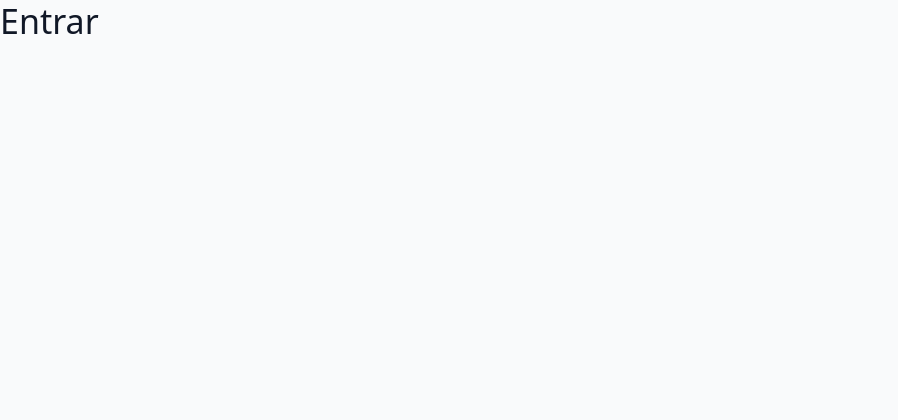
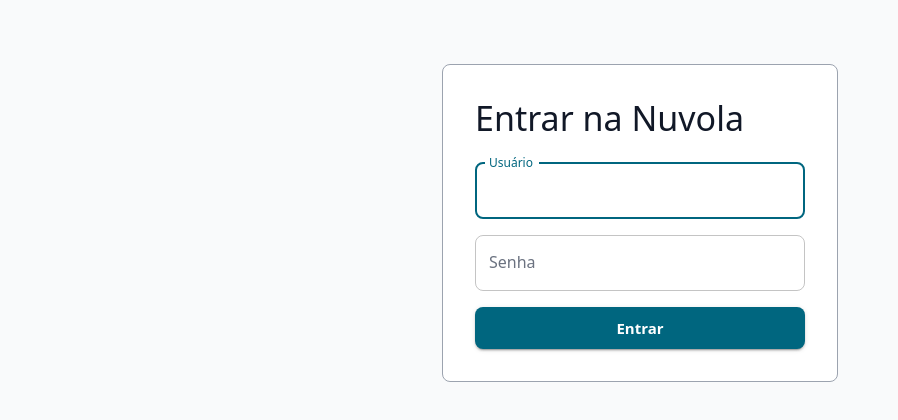
Before and after one commit to lorraine-crst/plataforma-portabilidade-convenios, a React app in the folder frontend/: page /login in a window 1280 px wide. Shown: the top 420 px of the page, without its empty margins (0-898 px from the left). Built offline with nearby package versions, Linux system fonts and the light colour scheme.

Commit message:
feat: login, sessão e rotas protegidas por perfil

```diff
--- /dev/null
+++ b/frontend/src/auth/AuthContext.tsx
@@ -0,0 +1,104 @@
+import {
+  createContext,
+  useCallback,
+  useContext,
+  useEffect,
+  useMemo,
+  useState,
+  type ReactNode,
+} from "react";
+import { useNavigate } from "react-router";
+import { definirAoExpirarSessao, definirToken } from "../api/client";
+import { login as loginNaApi } from "../api/endpoints";
+import type { RespostaLogin, Usuario } from "../types";
+
+const CHAVE_SESSAO = "nuvola.sessao";
+
+interface ValorAuth {
+  usuario: Usuario | null;
+  token: string | null;
+  login: (usuario: string, senha: string) => Promise<Usuario>;
+  logout: () => void;
+}
+
+const AuthContext = createContext<ValorAuth | null>(null);
+
+function lerSessaoSalva(): RespostaLogin | null {
+  try {
+    const salva = sessionStorage.getItem(CHAVE_SESSAO);
+
+    if (!salva) {
+      return null;
+    }
+
+    const sessao = JSON.parse(salva) as RespostaLogin;
+
+    if (
+      !sessao.token ||
+      (sessao.perfil !== "BENEFICIARIO" && sessao.perfil !== "OPERADOR")
+    ) {
+      return null;
+    }
+
+    definirToken(sessao.token);
+    return sessao;
+  } catch {
+    return null;
+  }
+}
+
+interface AuthProviderProps {
+  children: ReactNode;
+}
+
+export function AuthProvider({ children }: AuthProviderProps) {
+  const navigate = useNavigate();
+  const [sessao, setSessao] = useState<RespostaLogin | null>(lerSessaoSalva);
+
+  const login = useCallback(async (usuario: string, senha: string) => {
+    const resposta = await loginNaApi(usuario, senha);
+    sessionStorage.setItem(CHAVE_SESSAO, JSON.stringify(resposta));
+    definirToken(resposta.token);
+    setSessao(resposta);
+    return { nome: resposta.nome, perfil: resposta.perfil };
+  }, []);
+
+  const logout = useCallback(() => {
+    sessionStorage.removeItem(CHAVE_SESSAO);
+    definirToken(null);
+    setSessao(null);
+  }, []);
+
+  useEffect(() => {
+    definirAoExpirarSessao(() => {
+      logout();
+      navigate("/login", { replace: true, state: { sessaoExpirada: true } });
+    });
+
+    return () => {
+      definirAoExpirarSessao(null);
+    };
+  }, [logout, navigate]);
+
+  const valor = useMemo<ValorAuth>(
+    () => ({
+      usuario: sessao ? { nome: sessao.nome, perfil: sessao.perfil } : null,
+      token: sessao?.token ?? null,
+      login,
+      logout,
+    }),
+    [sessao, login, logout],
+  );
+
+  return <AuthContext value={valor}>{children}</AuthContext>;
+}
+
+export function useAuth(): ValorAuth {
+  const valor = useContext(AuthContext);
+
+  if (!valor) {
+    throw new Error("useAuth precisa ser usado dentro do AuthProvider");
+  }
+
+  return valor;
+}
--- /dev/null
+++ b/frontend/src/auth/RedirecionarInicio.tsx
@@ -0,0 +1,11 @@
+import { Navigate } from "react-router";
+import { useAuth } from "./AuthContext";
+import { homeDoPerfil } from "./perfis";
+
+export function RedirecionarInicio() {
+  const { usuario } = useAuth();
+
+  return (
+    <Navigate to={usuario ? homeDoPerfil(usuario.perfil) : "/login"} replace />
+  );
+}
--- /dev/null
+++ b/frontend/src/auth/RotaProtegida.tsx
@@ -0,0 +1,22 @@
+import { Navigate, Outlet } from "react-router";
+import type { Perfil } from "../types";
+import { useAuth } from "./AuthContext";
+import { homeDoPerfil } from "./perfis";
+
+interface RotaProtegidaProps {
+  perfil?: Perfil;
+}
+
+export function RotaProtegida({ perfil }: RotaProtegidaProps) {
+  const { usuario } = useAuth();
+
+  if (!usuario) {
+    return <Navigate to="/login" replace />;
+  }
+
+  if (perfil && usuario.perfil !== perfil) {
+    return <Navigate to={homeDoPerfil(usuario.perfil)} replace />;
+  }
+
+  return <Outlet />;
+}
--- /dev/null
+++ b/frontend/src/auth/perfis.ts
@@ -0,0 +1,12 @@
+import type { Perfil } from "../types";
+
+export const nomesDosPerfis: Record<Perfil, string> = {
+  BENEFICIARIO: "Beneficiário",
+  OPERADOR: "Operador",
+};
+
+export function homeDoPerfil(perfil: Perfil): string {
+  return perfil === "BENEFICIARIO"
+    ? "/beneficiario/autorizar"
+    : "/operador/portabilidade";
+}
--- a/frontend/src/components/Layout.tsx
+++ b/frontend/src/components/Layout.tsx
@@ -1,11 +1,46 @@
-import { AppBar, Container, Toolbar, Typography } from "@mui/material";
-import { Link, Outlet } from "react-router";
+import {
+  AppBar,
+  Box,
+  Button,
+  Container,
+  Stack,
+  Toolbar,
+  Typography,
+} from "@mui/material";
+import { Link, NavLink, Outlet, useNavigate } from "react-router";
+import { useAuth } from "../auth/AuthContext";
+import { nomesDosPerfis } from "../auth/perfis";
+import type { Perfil } from "../types";
+
+interface ItemMenu {
+  rotulo: string;
+  destino: string;
+}
+
+const menus: Record<Perfil, ItemMenu[]> = {
+  BENEFICIARIO: [
+    { rotulo: "Autorização", destino: "/beneficiario/autorizar" },
+    { rotulo: "Minhas solicitações", destino: "/beneficiario/solicitacoes" },
+  ],
+  OPERADOR: [
+    { rotulo: "Nova portabilidade", destino: "/operador/portabilidade" },
+    { rotulo: "Painel", destino: "/operador/painel" },
+  ],
+};
 
 export function Layout() {
+  const { usuario, logout } = useAuth();
+  const navigate = useNavigate();
+
+  function sair() {
+    logout();
+    navigate("/login", { replace: true });
+  }
+
   return (
     <>
       <AppBar position="static" color="secondary" elevation={0}>
-        <Toolbar>
+        <Toolbar sx={{ gap: 2, flexWrap: "wrap", py: 1 }}>
           <Typography
             component={Link}
             to="/"
@@ -14,6 +49,44 @@ export function Layout() {
           >
             Nuvola
           </Typography>
+
+          {usuario && (
+            <>
+              <Box
+                component="nav"
+                aria-label="Menu principal"
+                sx={{ display: "flex", gap: 1, flexGrow: 1 }}
+              >
+                {menus[usuario.perfil].map((item) => (
+                  <Button
+                    key={item.destino}
+                    component={NavLink}
+                    to={item.destino}
+                    color="inherit"
+                    sx={{
+                      "&.active": { bgcolor: "rgba(255, 255, 255, 0.15)" },
+                    }}
+                  >
+                    {item.rotulo}
+                  </Button>
+                ))}
+              </Box>
+
+              <Stack direction="row" spacing={2} sx={{ alignItems: "center" }}>
+                <Box sx={{ textAlign: "right" }}>
+                  <Typography variant="body2" sx={{ fontWeight: 600 }}>
+                    {usuario.nome}
+                  </Typography>
+                  <Typography variant="caption" sx={{ opacity: 0.85 }}>
+                    {nomesDosPerfis[usuario.perfil]}
+                  </Typography>
+                </Box>
+                <Button color="inherit" variant="outlined" onClick={sair}>
+                  Sair
+                </Button>
+              </Stack>
+            </>
+          )}
         </Toolbar>
       </AppBar>
       <Container component="main" maxWidth="lg" sx={{ py: 3 }}>
--- a/frontend/src/main.tsx
+++ b/frontend/src/main.tsx
@@ -3,6 +3,7 @@ import { StrictMode } from "react";
 import { createRoot } from "react-dom/client";
 import { BrowserRouter } from "react-router";
 import { App } from "./App";
+import { AuthProvider } from "./auth/AuthContext";
 import { tema } from "./tema";
 
 const raiz = document.getElementById("root");
@@ -16,7 +17,9 @@ createRoot(raiz).render(
     <ThemeProvider theme={tema}>
       <CssBaseline />
       <BrowserRouter>
-        <App />
+        <AuthProvider>
+          <App />
+        </AuthProvider>
       </BrowserRouter>
     </ThemeProvider>
   </StrictMode>,
--- a/frontend/src/pages/comum/Login.tsx
+++ b/frontend/src/pages/comum/Login.tsx
@@ -1,9 +1,125 @@
-import { Typography } from "@mui/material";
+import {
+  Button,
+  Container,
+  Paper,
+  Stack,
+  TextField,
+  Typography,
+} from "@mui/material";
+import { useState } from "react";
+import { Navigate, useLocation, useNavigate } from "react-router";
+import { ApiError } from "../../api/ApiError";
+import { useAuth } from "../../auth/AuthContext";
+import { homeDoPerfil } from "../../auth/perfis";
+import { Alerta } from "../../components/Alerta";
+import { temErros, validarLogin, type Erros } from "../../utils/validacoes";
+
+interface EstadoNavegacao {
+  sessaoExpirada?: boolean;
+}
 
 export function Login() {
+  const { usuario: usuarioLogado, login } = useAuth();
+  const navigate = useNavigate();
+  const location = useLocation();
+  const estado = location.state as EstadoNavegacao | null;
+
+  const [usuario, setUsuario] = useState("");
+  const [senha, setSenha] = useState("");
+  const [erros, setErros] = useState<Erros<"usuario" | "senha">>({});
+  const [erroEnvio, setErroEnvio] = useState<string | null>(null);
+  const [enviando, setEnviando] = useState(false);
+
+  if (usuarioLogado) {
+    return <Navigate to={homeDoPerfil(usuarioLogado.perfil)} replace />;
+  }
+
+  async function enviar() {
+    const novosErros = validarLogin(usuario, senha);
+    setErros(novosErros);
+    setErroEnvio(null);
+
+    if (temErros(novosErros)) {
+      return;
+    }
+
+    setEnviando(true);
+
+    try {
+      const logado = await login(usuario.trim(), senha);
+      navigate(homeDoPerfil(logado.perfil), { replace: true });
+    } catch (causa) {
+      if (
+        causa instanceof ApiError &&
+        causa.codigo === "CREDENCIAIS_INVALIDAS"
+      ) {
+        setErroEnvio("Usuário ou senha inválidos");
+      } else if (causa instanceof ApiError) {
+        setErroEnvio(causa.message);
+      } else {
+        setErroEnvio("Ocorreu um erro inesperado. Tente novamente.");
+      }
+
+      setEnviando(false);
+    }
+  }
+
   return (
-    <Typography variant="h4" component="h1">
-      Entrar
-    </Typography>
+    <Container maxWidth="xs" sx={{ py: 8 }}>
+      <Paper variant="outlined" sx={{ p: 4 }}>
+        <Stack spacing={3}>
+          <Typography variant="h4" component="h1">
+            Entrar na Nuvola
+          </Typography>
+
+          {estado?.sessaoExpirada && (
+            <Alerta tipo="info">Sessão expirada. Entre novamente.</Alerta>
+          )}
+
+          {erroEnvio && <Alerta tipo="erro">{erroEnvio}</Alerta>}
+
+          <form
+            noValidate
+            onSubmit={(evento) => {
+              evento.preventDefault();
+              void enviar();
+            }}
+          >
+            <Stack spacing={2}>
+              <TextField
+                id="login-usuario"
+                label="Usuário"
+                value={usuario}
+                onChange={(evento) => setUsuario(evento.target.value)}
+                error={Boolean(erros.usuario)}
+                helperText={erros.usuario}
+                autoComplete="username"
+                autoFocus
+                fullWidth
+              />
+              <TextField
+                id="login-senha"
+                label="Senha"
+                type="password"
+                value={senha}
+                onChange={(evento) => setSenha(evento.target.value)}
+                error={Boolean(erros.senha)}
+                helperText={erros.senha}
+                autoComplete="current-password"
+                fullWidth
+              />
+              <Button
+                type="submit"
+                variant="contained"
+                size="large"
+                disabled={enviando}
+              >
+                {enviando ? "Entrando…" : "Entrar"}
+              </Button>
+            </Stack>
+          </form>
+        </Stack>
+      </Paper>
+    </Container>
   );
 }
```
Also changed, not shown: frontend/src/App.tsx (+19 -8 lines).
